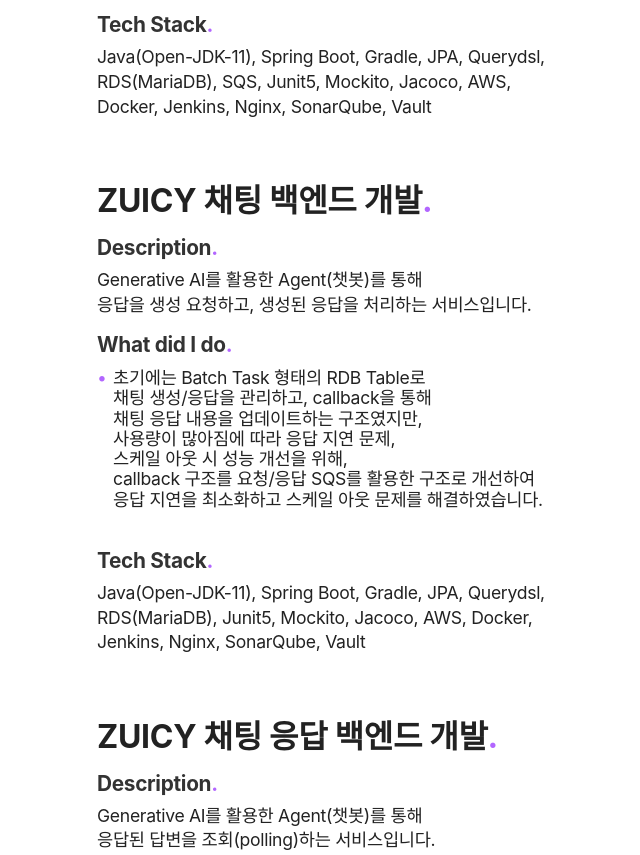
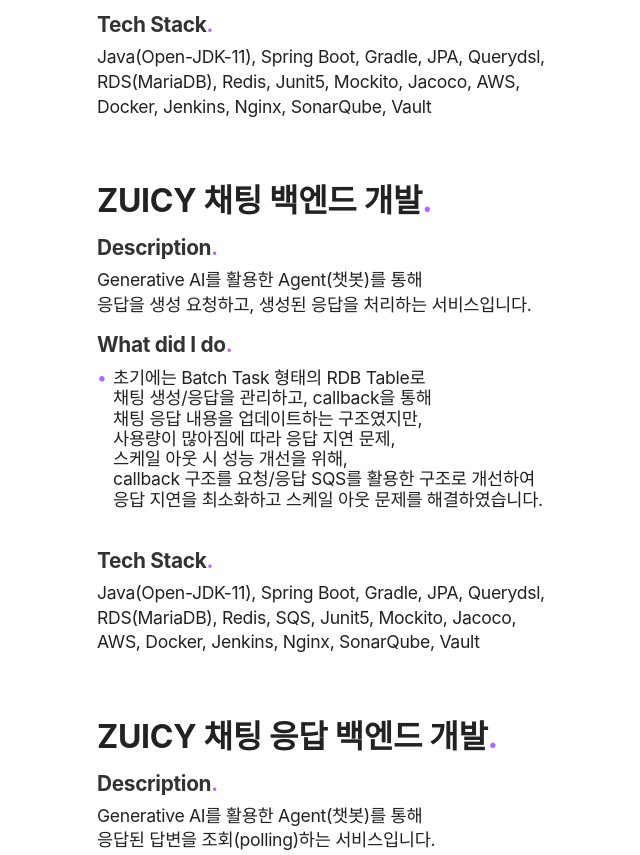
Before and after one commit to qoxogus/resume, a website built with Parcel: page index.html in a window 1280 px wide. Shown: the part 4936-5791 px from the top of the page, without its empty margins (463-1103 px from the left). Built offline with nearby package versions, Linux system fonts and the light colour scheme; a web font is replaced by a local one.

Commit message:
feat: v1.0.0

```diff
--- a/index.html
+++ b/index.html
@@ -254,7 +254,7 @@
                 </li><br />
               </ul>
               <h5>Tech Stack<span class="period-mark">.</span></h5>
-              <p>Java(Open-JDK-11), Spring Boot, Gradle, JPA, Querydsl, RDS(MariaDB), SQS, Junit5, Mockito, Jacoco, AWS, Docker, Jenkins, Nginx, SonarQube, Vault</p>
+              <p>Java(Open-JDK-11), Spring Boot, Gradle, JPA, Querydsl, RDS(MariaDB), Redis, Junit5, Mockito, Jacoco, AWS, Docker, Jenkins, Nginx, SonarQube, Vault</p>
             </div>
             <div class="project">
               <h4>
@@ -278,7 +278,7 @@
                 </li><br />
               </ul>
               <h5>Tech Stack<span class="period-mark">.</span></h5>
-              <p>Java(Open-JDK-11), Spring Boot, Gradle, JPA, Querydsl, RDS(MariaDB), Junit5, Mockito, Jacoco, AWS, Docker, Jenkins, Nginx, SonarQube, Vault</p>
+              <p>Java(Open-JDK-11), Spring Boot, Gradle, JPA, Querydsl, RDS(MariaDB), Redis, SQS, Junit5, Mockito, Jacoco, AWS, Docker, Jenkins, Nginx, SonarQube, Vault</p>
             </div>
             <div class="project">
               <h4>
```
Also changed, not shown: docs/index.html (+1 -1 lines).
